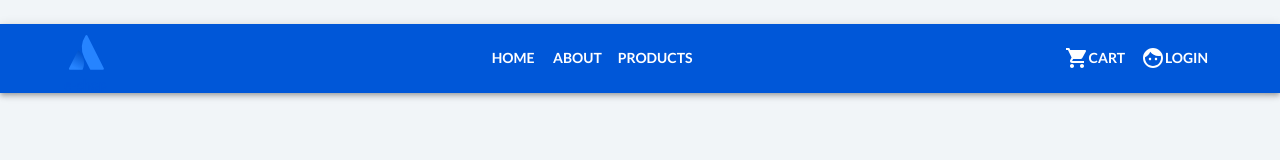
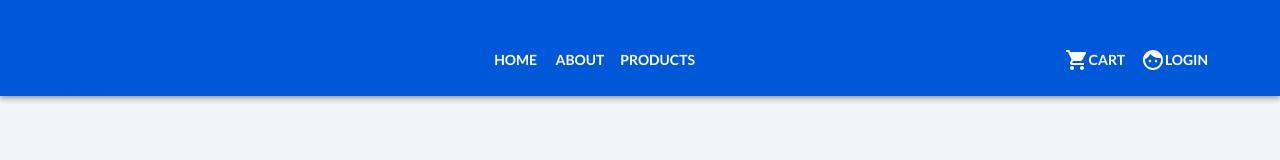
Before and after one commit to intive/patronage22_lublin_js_frontend, a Next.js app: page / in a window 1280 px wide. Shown: the top 160 px of the page. Built offline with nearby package versions, Linux system fonts and the light colour scheme.

Commit message:
implement login functionality

```diff
--- a/src/actions/userActions.ts
+++ b/src/actions/userActions.ts
@@ -3,6 +3,7 @@ import axios from "axios";
 import { ThunkAction } from "redux-thunk";
 import { AnyAction } from "redux";
 import { RootState } from "../store";
+import { CONSTANTS } from "../constants";
 
 export const login =
   (
@@ -22,7 +23,7 @@ export const login =
       };
 
       const { data } = await axios.post(
-        "/api/auth/login",
+        `${CONSTANTS.URL}/api/auth/login`,
         { email, password },
         config
       );
@@ -32,7 +33,9 @@ export const login =
         payload: data,
       });
 
-      localStorage.setItem("userInfo", JSON.stringify(data));
+      if (typeof window !== "undefined") {
+        localStorage.setItem("userInfo", JSON.stringify(data));
+      }
     } catch (error: any) {
       dispatch({
         type: constants.USER_LOGIN_FAIL,
@@ -78,7 +81,9 @@ export const register =
         payload: data,
       });
 
-      localStorage.setItem("userInfo", JSON.stringify(data));
+      if (typeof window !== "undefined") {
+        localStorage.setItem("userInfo", JSON.stringify(data));
+      }
     } catch (error: any) {
       dispatch({
         type: constants.USER_REGISTER_FAIL,
@@ -89,3 +94,11 @@ export const register =
       });
     }
   };
+
+export const logout =
+  (): ThunkAction<void, RootState, unknown, AnyAction> => async (dispatch) => {
+    if (typeof window !== "undefined") {
+      localStorage.removeItem("userInfo");
+    }
+    dispatch({ type: constants.USER_LOGOUT });
+  };
--- a/src/components/MainNavigation/index.tsx
+++ b/src/components/MainNavigation/index.tsx
@@ -14,16 +14,20 @@ import MenuItem from "@mui/material/MenuItem";
 import Link from "next/link";
 import ShoppingCartIcon from "@mui/icons-material/ShoppingCart";
 import FaceIcon from "@mui/icons-material/Face";
-import Image from 'next/image'
+import WhatshotIcon from "@mui/icons-material/Whatshot";
+import { useDispatch, useSelector } from "react-redux";
+import { logout } from "../../actions/userActions";
 
-
-const pages = ["Home", "About", "Products",];
-const settings = ["Profile", "Account", "Dashboard", "Logout"];
+const pages = ["Home", "About", "Products"];
+const settings = ["Profile", "Account", "Dashboard"];
 
 const MainNavigation = () => {
   const [anchorElNav, setAnchorElNav] = React.useState(null);
   const [anchorElUser, setAnchorElUser] = React.useState(null);
-  const [userLogged, setUserLogged] = React.useState(false);
+
+  const userLogin = useSelector((state: any) => state.userLogin);
+  const { userInfo } = userLogin;
+  const dispatch = useDispatch();
 
   const handleOpenNavMenu = (event: any) => {
     setAnchorElNav(event.currentTarget);
@@ -41,8 +45,8 @@ const MainNavigation = () => {
   };
 
   return (
-    <AppBar position="static" className="app-bar"  sx={{ mt:3}}>
-      <Container maxWidth="lg" >
+    <AppBar position="static" className="app-bar">
+      <Container maxWidth="lg" sx={{ mt: 3 }}>
         <Toolbar disableGutters>
           <Typography
             variant="h6"
@@ -50,15 +54,12 @@ const MainNavigation = () => {
             component="div"
             sx={{ mr: 2, display: { xs: "none", md: "block" } }}
           >
-            <Image
-              src="/logo.svg"
-              alt="Logo"
-              width={45}
-              height={45}
-            />
-             <Typography variant='subtitle2' color='#0057D8'lineHeight={1}>e-shop</Typography>
+            <WhatshotIcon sx={{ fontSize: 50, color: "#0057D8" }} />
+            <Typography variant="subtitle2" color="#0057D8" lineHeight={1}>
+              e-shop
+            </Typography>
           </Typography>
-          <Box sx={{ flexGrow: 1, display: { xs: "flex", md: "none"} }}>
+          <Box sx={{ flexGrow: 1, display: { xs: "flex", md: "none" } }}>
             <IconButton
               size="large"
               aria-label="account of current user"
@@ -103,18 +104,15 @@ const MainNavigation = () => {
             </Menu>
             <Typography
               variant="h6"
-            noWrap
-            component="div"
-            sx={{ mr: 2, display: { xs: "block", md: "none" } }}
-          >
-            <Image
-              src="/logo.svg"
-              alt="Logo"
-              width={40}
-              height={40}
-            />
-             <Typography variant='subtitle2' color='#0057D8' lineHeight={1}>e-shop</Typography>
-          </Typography>
+              noWrap
+              component="div"
+              sx={{ mr: 2, display: { xs: "block", md: "none" } }}
+            >
+              <WhatshotIcon sx={{ fontSize: 50, color: "#0057D8" }} />
+              <Typography variant="subtitle2" color="#0057D8" lineHeight={1}>
+                e-shop
+              </Typography>
+            </Typography>
           </Box>
           <Box
             sx={{
@@ -139,10 +137,13 @@ const MainNavigation = () => {
             ))}
           </Box>
 
-          {userLogged ? (
+          {userInfo ? (
             <Box sx={{ flexGrow: 0 }}>
               <Tooltip title="Open settings">
-                <IconButton onClick={handleOpenUserMenu} sx={{ size:'medium', p: 0 }}>
+                <IconButton
+                  onClick={handleOpenUserMenu}
+                  sx={{ size: "medium", p: 0 }}
+                >
                   <Avatar alt="Remy Sharp" src="/static/images/avatar/2.jpg" />
                 </IconButton>
               </Tooltip>
@@ -167,6 +168,14 @@ const MainNavigation = () => {
                     <Typography textAlign="center">{setting}</Typography>
                   </MenuItem>
                 ))}
+                <MenuItem
+                  key="Logout"
+                  onClick={() => {
+                    dispatch(logout());
+                  }}
+                >
+                  <Typography textAlign="center">Logout</Typography>
+                </MenuItem>
               </Menu>
             </Box>
           ) : (
--- /dev/null
+++ b/src/constants/index.ts
@@ -0,0 +1,4 @@
+export enum CONSTANTS {
+  URL = "http://proxy-patronageapi.bsolutions.usermd.net",
+  RESPONSE_SUCCESS = 200,
+}
--- a/src/pages/_app.tsx
+++ b/src/pages/_app.tsx
@@ -1,17 +1,20 @@
 import "../styles/globals.css";
 import Layout from "../components/Layout";
 import type { AppProps } from "next/app";
-import { ThemeProvider } from '@mui/material/styles';
-import theme from '../styles/theme';
+import { ThemeProvider } from "@mui/material/styles";
+import theme from "../styles/theme";
+import { Provider } from "react-redux";
+import { store } from "../store";
 
 function MyApp({ Component, pageProps }: AppProps) {
   return (
-
-    <ThemeProvider theme={theme}>
-      <Layout>
-        <Component {...pageProps} />
-      </Layout>
-    </ThemeProvider>
+    <Provider store={store}>
+      <ThemeProvider theme={theme}>
+        <Layout>
+          <Component {...pageProps} />
+        </Layout>
+      </ThemeProvider>
+    </Provider>
   );
 }
 
--- a/src/store/index.ts
+++ b/src/store/index.ts
@@ -5,15 +5,20 @@ import {
   userLoginReducer,
   userRegisterReducer,
 } from "../reducers/userReducers";
+import { useEffect } from "react";
 
 const rootReducer = combineReducers({
   userLogin: userLoginReducer,
   userRegister: userRegisterReducer,
 });
 
-const userInfoFromStorage = localStorage.getItem("userInfo")
-  ? JSON.stringify(localStorage.getItem("userInfo"))
-  : null;
+let userInfoFromStorage;
+
+if (typeof window !== "undefined") {
+  userInfoFromStorage = localStorage.getItem("userInfo")
+    ? JSON.stringify(localStorage.getItem("userInfo"))
+    : null;
+}
 
 const initialState = {
   userLogin: { userInfo: userInfoFromStorage },
```
Also changed, not shown: src/components/LoginForm/index.tsx (+24 -2 lines).
